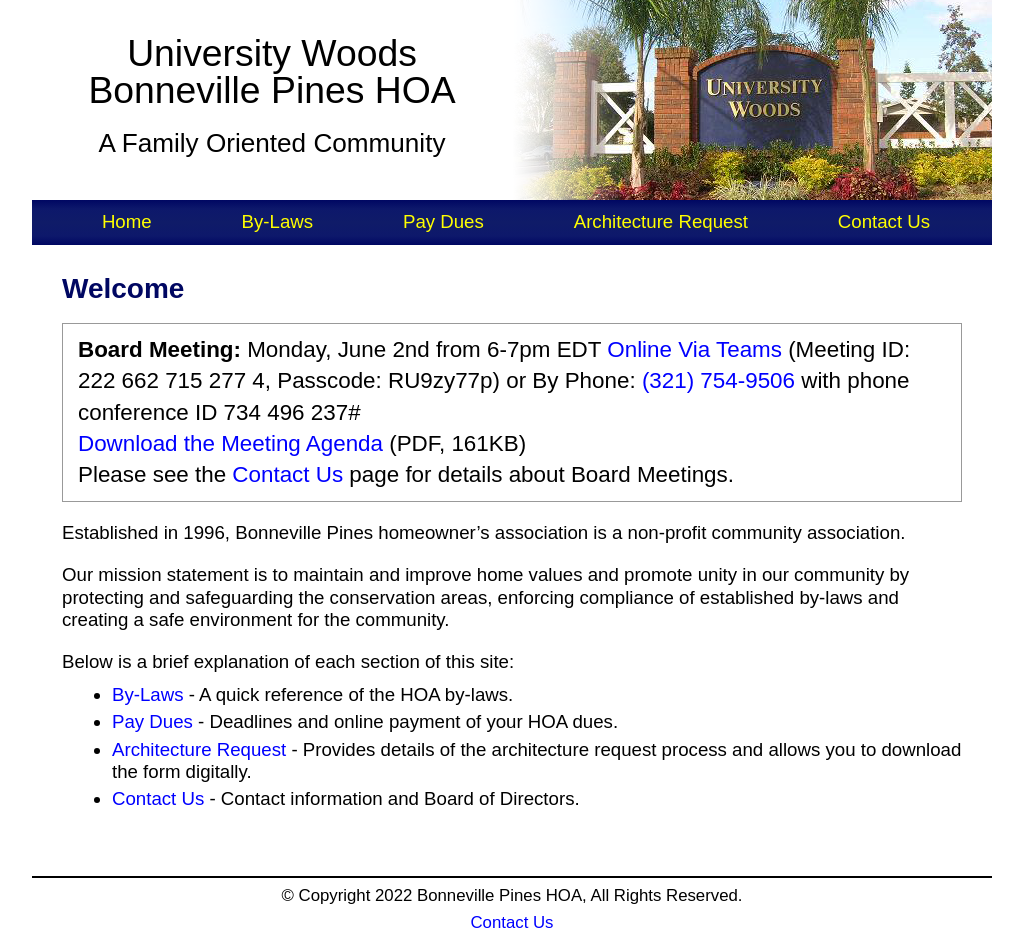
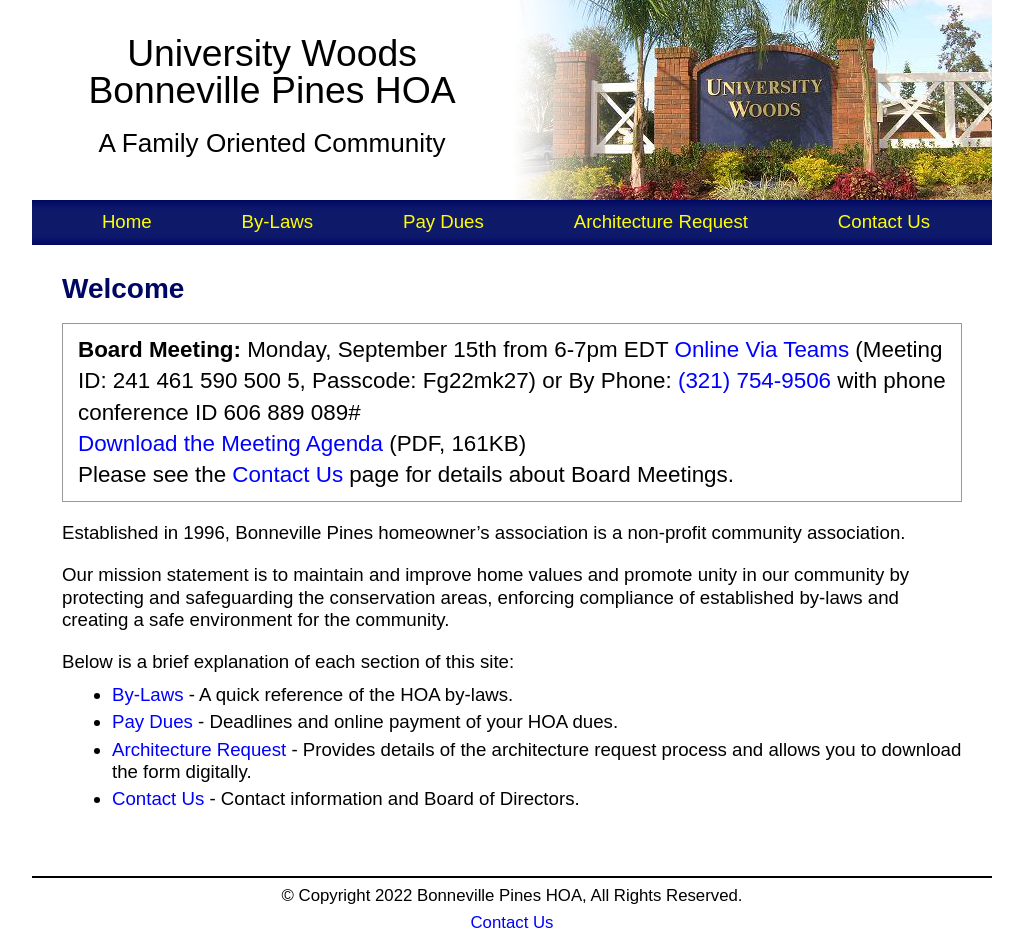
Before and after one commit to bphoa/website, a Jekyll site: the page built from index.md, in a window 1280 px wide. Shown: the whole page, without its empty margins (128-1151 px from the left). Built offline with Jekyll 4.4.1, drawn with Linux system fonts in a browser that asks for light colours.

Commit message:
Update index.md

```diff
--- a/index.md
+++ b/index.md
@@ -3,7 +3,7 @@
 title: Welcome
 ---
 
-**Board Meeting:** Monday, June 2nd from 6-7pm EDT [Online Via Teams](https://teams.microsoft.com/l/meetup-join/19%3ameeting_OGE5MGMyZjMtY2U2Yy00MDQ0LWFmNWYtNmE4YzJiOWMxMzM3%40thread.v2/0?context=%7b%22Tid%22%3a%22a1cf3136-ea50-4354-ad39-345d96aeab4c%22%2c%22Oid%22%3a%22f0ada0c0-6bc6-494a-94e2-e93bbd59498c%22%7d) (Meeting ID: 222 662 715 277 4, Passcode: RU9zy77p) or By Phone: <a href="tel:+13217549506,,734496237">(321) 754-9506</a> with phone conference ID 734 496 237# \\
+**Board Meeting:** Monday, September 15th from 6-7pm EDT [Online Via Teams](https://www.google.com/url?q=https://teams.microsoft.com/l/meetup-join/19%253ameeting_MGI3MzJjZWYtMGJhNy00OGE3LWJkMmYtYzBiZWFjZjIwYjdk%2540thread.v2/0?context%3D%257b%2522Tid%2522%253a%2522a1cf3136-ea50-4354-ad39-345d96aeab4c%2522%252c%2522Oid%2522%253a%2522f0ada0c0-6bc6-494a-94e2-e93bbd59498c%2522%257d&sa=D&source=calendar&usd=2&usg=AOvVaw3RQMFKbkYLN7q_-2DCQTsC) (Meeting ID: 241 461 590 500 5, Passcode: Fg22mk27) or By Phone: <a href="tel:+13217549506,,734496237">(321) 754-9506</a> with phone conference ID 606 889 089# \\
 [Download the Meeting Agenda]({{ site.url }}/assets/files/011390_BOD_agenda_0625.pdf) (PDF, 161KB) \\
 Please see the [Contact Us](contact) page for details about Board Meetings.
 {: .alert}
```
